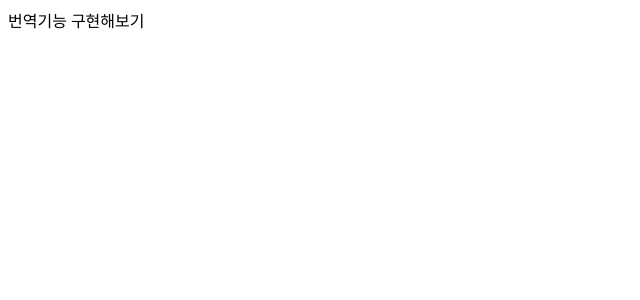
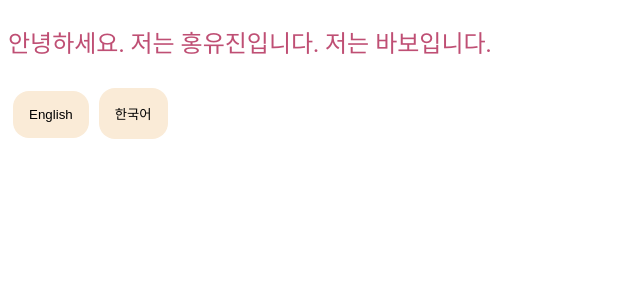
Before and after one commit to youjin-hong/11_team_test_repo, a React (Vite) app: page / in a window 1280 px wide. Shown: the top 300 px of the page, without its empty margins (0-640 px from the left). Built offline with nearby package versions, Linux system fonts and the light colour scheme.

Commit message:
feat: 번역 기능, styled-components 설정

```diff
--- a/package.json
+++ b/package.json
@@ -10,8 +10,11 @@
     "preview": "vite preview"
   },
   "dependencies": {
+    "i18next": "^23.16.5",
     "react": "^18.3.1",
-    "react-dom": "^18.3.1"
+    "react-dom": "^18.3.1",
+    "react-i18next": "^15.1.1",
+    "styled-components": "^6.1.13"
   },
   "devDependencies": {
     "@eslint/js": "^9.13.0",
--- a/src/App.tsx
+++ b/src/App.tsx
@@ -1,5 +1,35 @@
+import { useTranslation } from 'react-i18next';
+import styled from 'styled-components';
+
+const IntroTitle = styled.p`
+  font-size: 1.5rem;
+  color: #bf4f74;
+`;
+
+const TranslateButton = styled.button`
+  background-color: antiquewhite;
+  border-radius: 1rem;
+  padding: 1rem;
+  margin: 5px;
+  border: none;
+  cursor: pointer;
+`;
+
 function App() {
-  return <>번역기능 구현해보기</>;
+  const { t, i18n } = useTranslation();
+
+  // 언어 전환 함수
+  const changeLanguage = (language: string) => {
+    i18n.changeLanguage(language);
+  };
+
+  return (
+    <div>
+      <IntroTitle>{t('hello')}</IntroTitle>
+      <TranslateButton onClick={() => changeLanguage('en-US')}>English</TranslateButton>
+      <TranslateButton onClick={() => changeLanguage('ko-KR')}>한국어</TranslateButton>
+    </div>
+  );
 }
 
 export default App;
--- /dev/null
+++ b/src/assets/locales/en-US/translation.json
@@ -0,0 +1,3 @@
+{
+  "hello": "Hello, my name is Youjin Hong. I'm idiot."
+}
--- /dev/null
+++ b/src/assets/locales/ko-KR/translation.json
@@ -0,0 +1,3 @@
+{
+  "hello": "안녕하세요. 저는 홍유진입니다. 저는 바보입니다."
+}
--- /dev/null
+++ b/src/i18n.ts
@@ -0,0 +1,38 @@
+// import i18n from 'i18next';
+// import ko_KR from './assets/locales/ko-KR/translation.json';
+// import en_US from './assets/locales/en-US/translation.json';
+// import { initReactI18next } from 'react-i18next';
+
+// const resources = {
+//   'ko-KR': { translation: ko_KR },
+//   'en-US': { translation: en_US },
+// };
+
+// i18n.use(initReactI18next).init({
+//   resources,
+//   fallbackLng: 'en', // 기본 언어 설정
+// });
+
+// export default i18n;
+
+// i18n.ts
+import i18n from 'i18next';
+import { initReactI18next } from 'react-i18next';
+import koKR from './assets/locales/ko-KR/translation.json';
+import enUS from './assets/locales/en-US/translation.json';
+
+// 번역 리소스를 설정
+const resources = {
+  'ko-KR': { translation: koKR },
+  'en-US': { translation: enUS },
+};
+
+i18n.use(initReactI18next).init({
+  resources,
+  fallbackLng: 'ko-KR', // 초기 언어는 한국어로 설정
+  interpolation: {
+    escapeValue: false, // React에서는 기본적으로 XSS 방지 처리가 되어 있으므로 false로 설정
+  },
+});
+
+export default i18n;
--- a/src/main.tsx
+++ b/src/main.tsx
@@ -1,6 +1,8 @@
 import { StrictMode } from 'react';
 import { createRoot } from 'react-dom/client';
 import App from './App.tsx';
+
+import './i18n';
 
 createRoot(document.getElementById('root')!).render(
   <StrictMode>
```
Also changed, not shown: 1 other file (tests, documents, lock files or other folders).
